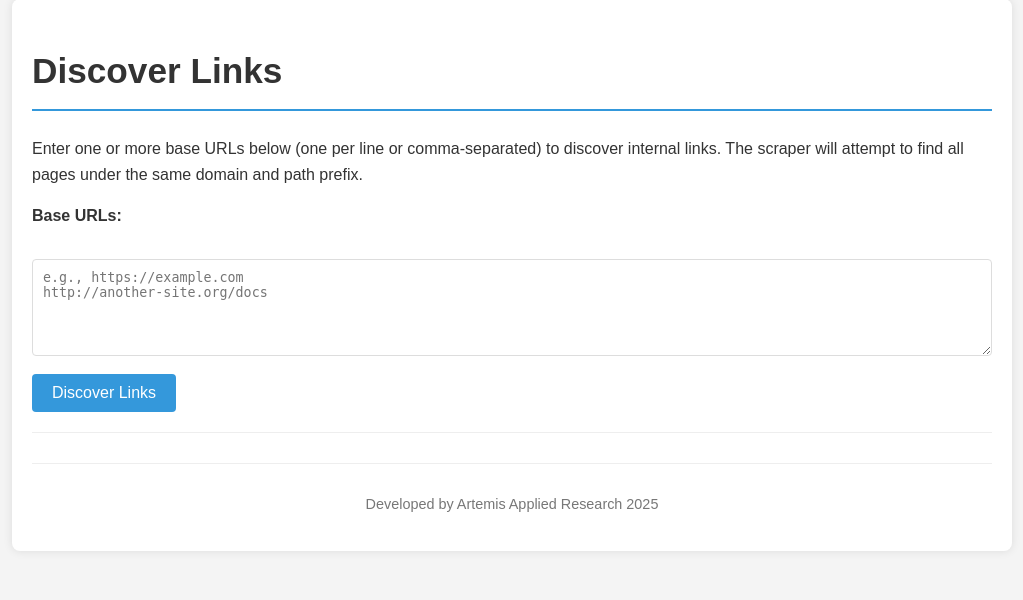
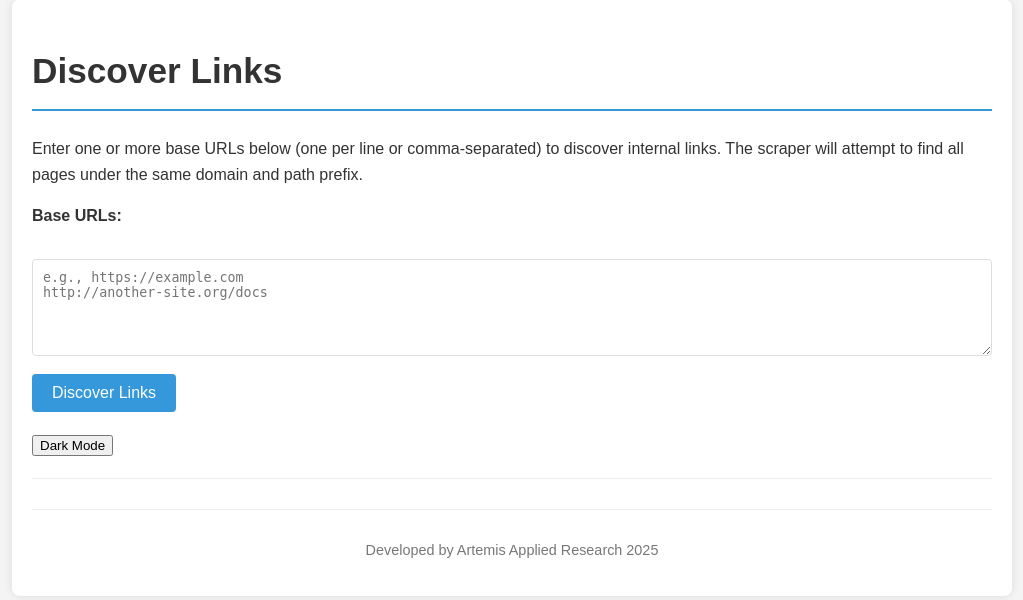
Before and after one commit to Daniel-Gonzalez-AI/theScraper, a Flask app: page / in a window 1280 px wide. Shown: the part 21-621 px from the top of the page, without its empty margins (128-1151 px from the left). Run offline with Flask 3, Linux system fonts and the light colour scheme.

Commit message:
feat: add dark mode toggle

```diff
--- /dev/null
+++ b/webapp/static/darkmode.js
@@ -0,0 +1,18 @@
+function toggleDarkMode() {
+    document.body.classList.toggle('dark-mode');
+    const mode = document.body.classList.contains('dark-mode') ? 'dark' : 'light';
+    localStorage.setItem('color-mode', mode);
+    document.getElementById('mode-toggle').innerText = mode === 'dark' ? 'Light Mode' : 'Dark Mode';
+}
+
+document.addEventListener('DOMContentLoaded', () => {
+    const saved = localStorage.getItem('color-mode');
+    if (saved === 'dark') {
+        document.body.classList.add('dark-mode');
+    }
+    const btn = document.getElementById('mode-toggle');
+    if (btn) {
+        btn.innerText = document.body.classList.contains('dark-mode') ? 'Light Mode' : 'Dark Mode';
+        btn.addEventListener('click', toggleDarkMode);
+    }
+});
--- a/webapp/static/style.css
+++ b/webapp/static/style.css
@@ -163,3 +163,30 @@ code {
     border-radius: 3px;
     font-family: Consolas, Monaco, 'Andale Mono', 'Ubuntu Mono', monospace;
 }
+
+/* Dark Mode Styles */
+body.dark-mode {
+    background-color: #1e1e1e;
+    color: #eee;
+}
+
+body.dark-mode .container {
+    background-color: #2b2b2b;
+}
+
+body.dark-mode a {
+    color: #6ca0ff;
+}
+
+body.dark-mode .summary-box {
+    background-color: #333;
+    border-color: #555;
+}
+
+body.dark-mode .error-message {
+    background-color: #552222;
+}
+
+body.dark-mode .success-message {
+    background-color: #225522;
+}
--- a/webapp/templates/index.html
+++ b/webapp/templates/index.html
@@ -5,6 +5,7 @@
     <meta name="viewport" content="width=device-width, initial-scale=1.0">
     <title>Web Scraper - Discover Links</title>
     <link rel="stylesheet" href="{{ url_for('static', filename='style.css') }}">
+    <script defer src="{{ url_for('static', filename='darkmode.js') }}"></script>
 </head>
 <body>
 <div class="container">
@@ -17,6 +18,7 @@
         <button type="submit">Discover Links</button>
     </form>
 
+    <button id="mode-toggle" type="button">Dark Mode</button>
     <hr>
     <footer>
         <p>Developed by Artemis Applied Research 2025</p>
--- a/webapp/templates/results.html
+++ b/webapp/templates/results.html
@@ -5,6 +5,7 @@
     <meta name="viewport" content="width=device-width, initial-scale=1.0">
     <title>Discovered Links - Select to Scrape</title>
     <link rel="stylesheet" href="{{ url_for('static', filename='style.css') }}">
+    <script defer src="{{ url_for('static', filename='darkmode.js') }}"></script>
 </head>
 <body>
 <div class="container">
@@ -54,6 +55,7 @@
         </form>
     {% endif %}
 
+    <button id="mode-toggle" type="button">Dark Mode</button>
     <hr>
     <p><a href="{{ url_for('index') }}" class="button">Start New Discovery</a></p>
     <footer>
--- a/webapp/templates/scraped.html
+++ b/webapp/templates/scraped.html
@@ -5,6 +5,7 @@
     <meta name="viewport" content="width=device-width, initial-scale=1.0">
     <title>Scraping Results</title>
     <link rel="stylesheet" href="{{ url_for('static', filename='style.css') }}">
+    <script defer src="{{ url_for('static', filename='darkmode.js') }}"></script>
 </head>
 <body>
 <div class="container">
@@ -69,6 +70,7 @@
         <p>No specific links were submitted or processed in this scraping request.</p>
     {% endif %}
 
+    <button id="mode-toggle" type="button">Dark Mode</button>
     <hr>
     <p><a href="{{ url_for('index') }}" class="button">Start New Scraping Session</a></p>
     <footer>
```
Also changed, not shown: docs/ISSUES.md (+3 -0 lines), docs/TODO.md (+5 -1 lines), tests/test_app.py (+3 -0 lines), README.md.
